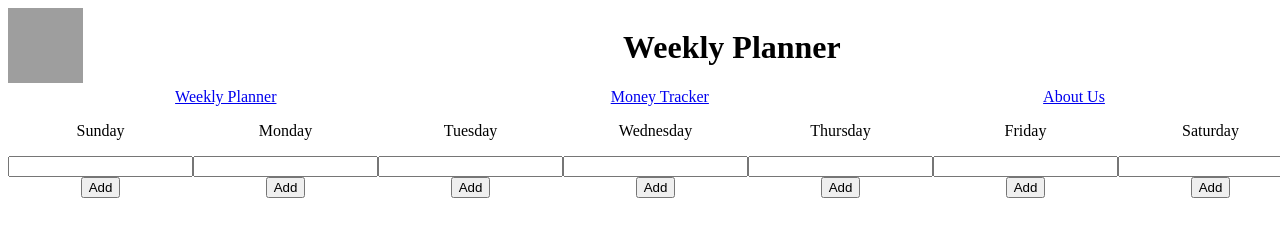
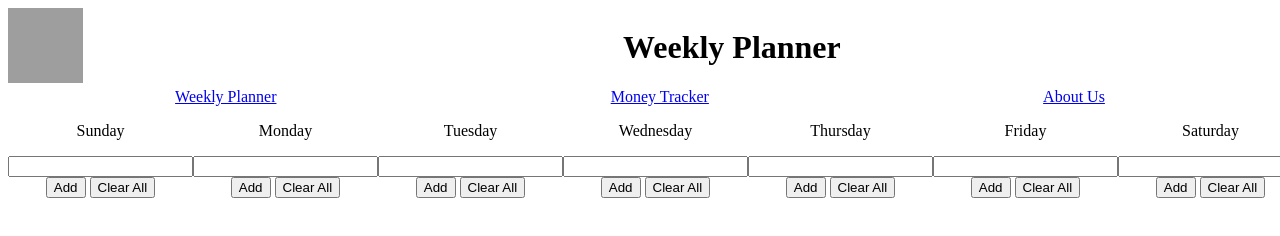
Before and after one commit to AmyLin06/Plan4U, a plain HTML site: page planner.html in a window 1280 px wide. Shown: the top 236 px of the page. Drawn offline with Linux system fonts and the light colour scheme; grey boxes are pictures that could not be loaded.

Commit message:
form stuff and some divs

```diff
--- a/planner.html
+++ b/planner.html
@@ -21,37 +21,44 @@
       <div class = "Sunday">
         <p>Sunday</p>
         <input>
-        <button>Add</button>
+        <button class = "add">Add</button>
+        <button class = "clear">Clear All</button>
       </div>
       <div class = "Monday">
         <p>Monday</p>
         <input>
-        <button>Add</button>
+        <button class = "add">Add</button>
+        <button class = "clear">Clear All</button>
       </div>
       <div class = "Tuesday">
         <p>Tuesday</p>
         <input>
-        <button>Add</button>
+        <button class = "add">Add</button>
+        <button class = "clear">Clear All</button>
       </div>
       <div class = "Wednesday">
         <p>Wednesday</p>
         <input>
-        <button>Add</button>
+        <button class = "add">Add</button>
+        <button class = "clear">Clear All</button>
       </div>
       <div class = "Thursday">
         <p>Thursday</p>
         <input>
-        <button>Add</button>
+        <button class = "add">Add</button>
+        <button class = "clear">Clear All</button>
       </div>
       <div class = "Friday">
         <p>Friday</p>
         <input>
-        <button>Add</button>
+        <button class = "add">Add</button>
+        <button class = "clear">Clear All</button>
       </div>
       <div class = "Saturday">
         <p>Saturday</p>
         <input>
-        <button>Add</button>
+        <button class = "add">Add</button>
+        <button class = "clear">Clear All</button>
       </div>
     </div>
   </body>
```
